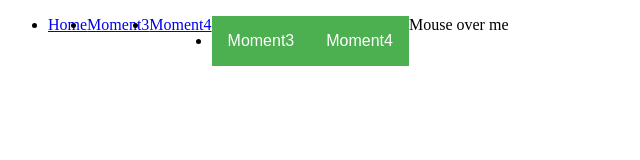
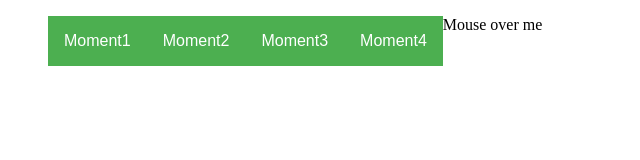
Before and after one commit to TestWorkaccount/nyttTillGithub, a plain HTML site: page Moment5/Dropdown/menydropdown.html in a window 1280 px wide. Shown: the whole page, without its empty margins (0-640 px from the left). Drawn offline with Linux system fonts and the light colour scheme.

Commit message:
Some small edit

```diff
--- a/Moment5/Dropdown/menydropdown.css
+++ b/Moment5/Dropdown/menydropdown.css
@@ -1,6 +1,11 @@
-li{
+
+.meny li{
+    list-style-type: none;
     float: left;
+    text-decoration: none;
 }
+
+
 
 .dropdown {
     position: relative;
--- a/Moment5/Dropdown/menydropdown.html
+++ b/Moment5/Dropdown/menydropdown.html
@@ -8,10 +8,23 @@
     <title>Menyuppgift</title>
 </head>
 <body>
-    <ul>
-        <li><a class="active" href="#home">Home</a> </li>
-        <li><a href="../../Moment3/sida2.html">Moment3</a> </li>
-        <li><a href="../../Moment4/gradient.html">Moment4</a></li>
+    <ul class="meny">
+        <li>
+            <div class="dropdown">
+                <button class="dropbtn">Moment1</button>
+                <div class="dropdown-content">
+                    <a href="../../Moment4/gradient.html">Moment4igen</a>
+                </div>
+            </div>
+        </li>
+        <li>
+            <div class="dropdown">
+                <button class="dropbtn">Moment2</button>
+                <div class="dropdown-content">
+                    <a href="../../Moment4/gradient.html">Moment4igen</a>
+                </div>
+            </div>
+        </li>
         <li>
             <div class="dropdown">
                 <button class="dropbtn">Moment3</button>
```
